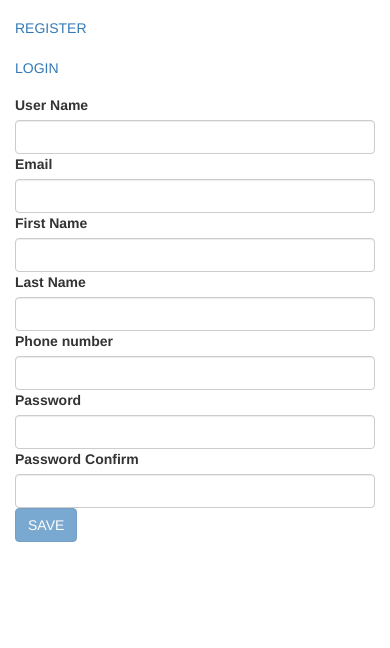
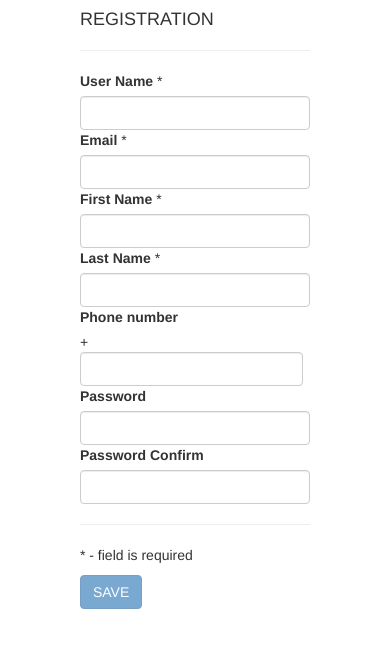
Before and after one commit to sigitamo/projektas-tlsfts, an Angular app: page /registration in a window 390 px wide. Shown: the top 648 px of the page. Built offline with nearby package versions, Linux system fonts and the light colour scheme.

Commit message:
phone validators email validators maxLength45

```diff
--- a/src/app/app-routing.module.ts
+++ b/src/app/app-routing.module.ts
@@ -5,8 +5,11 @@ import { AppComponent } from './app.component';
 import { RegistrationComponent } from './registration/registration.component';
 import { LoginComponent } from './login/login.component';
 import { MapComponent } from './map/map.component';
+import { HomeComponent } from './home/home.component';
+
 const appRoutes: Routes = [
-    {path: '', component: AppComponent},
+    {path: '', redirectTo: '/home', pathMatch: 'full'},
+    {path: 'home', component: HomeComponent},
     {path: 'registration', component: RegistrationComponent},
     {path: 'login', component: LoginComponent},
     {path: 'map', component: MapComponent}
--- a/src/app/app.component.html
+++ b/src/app/app.component.html
@@ -1,16 +1,8 @@
 <div class="container">
   <div class="row">
     <div class="col-md-12">
-      <ul class="nav navbar-nav">
-        <li>
-          <a routerLink="/registration" style="cursor:pointer;" routerLinkActive="active">REGISTER</a>
-        </li>
+      <router-outlet></router-outlet>
+    </div>
+  </div>
 
-        <li>
-          <a routerLink="/login" style="cursor:pointer;" routerLinkActive="active">LOGIN</a>
-        </li>
-      </ul>
-      </div>
-  </div>
-  <router-outlet></router-outlet>
 </div>
--- a/src/app/app.component.ts
+++ b/src/app/app.component.ts
@@ -9,14 +9,4 @@ import { HttpClient } from '@angular/common/http';
 })
 export class AppComponent {
   title = 'app';
-
-
-
-  constructor(private router: Router,
-  private httpClient: HttpClient) {}
-
-
-  // onRegistration() {
-  //   this.router.navigate(['/registration'])
-  // }
 }
--- a/src/app/app.module.ts
+++ b/src/app/app.module.ts
@@ -10,13 +10,15 @@ import { LoginComponent } from './login/login.component';
 import {HTTP_INTERCEPTORS} from '@angular/common/http';
 import {LoggingInterceptor} from './logging-interceptor';
 import { MapComponent } from './map/map.component';
+import { HomeComponent } from './home/home.component';
 
 @NgModule({
   declarations: [
     AppComponent,
     RegistrationComponent,
     LoginComponent,
-    MapComponent
+    MapComponent,
+    HomeComponent,
   ],
   imports: [
     BrowserModule,
--- /dev/null
+++ b/src/app/home/home.component.html
@@ -0,0 +1,9 @@
+<ul class="nav navbar-nav">
+  <li>
+    <a routerLink="/registration" style="cursor:pointer;" routerLinkActive="active">REGISTER</a>
+  </li>
+
+  <li>
+    <a routerLink="/login" style="cursor:pointer;" routerLinkActive="active">LOGIN</a>
+  </li>
+</ul>
--- /dev/null
+++ b/src/app/home/home.component.ts
@@ -0,0 +1,15 @@
+import { Component, OnInit } from '@angular/core';
+
+@Component({
+  selector: 'app-home',
+  templateUrl: './home.component.html',
+  styleUrls: ['./home.component.css']
+})
+export class HomeComponent implements OnInit {
+
+  constructor() { }
+
+  ngOnInit() {
+  }
+
+}
--- a/src/app/login/login.component.html
+++ b/src/app/login/login.component.html
@@ -1,5 +1,9 @@
 <div class="row">
   <div class="col-md-12 col-xs-12">
+
+    <h4>SignIn</h4>
+    <hr>
+
     <form (ngSubmit)="onLogin(f)" #f="ngForm">
       <label for="username">User Name</label>
       <input
@@ -10,6 +14,7 @@
         name="username"
         #username=ngModel
         required>
+
       <label for="password">Password</label>
       <input
         type="password"
@@ -23,7 +28,6 @@
         minlength="6">
 
       <button class="btn btn-primary" type="submit" [disabled]="!f.valid">SAVE</button>
-
     </form>
   </div>
 </div>
--- a/src/app/login/login.component.ts
+++ b/src/app/login/login.component.ts
@@ -20,6 +20,7 @@ export class LoginComponent implements OnInit {
   loginUser() {
     this.router.navigate(['/map'])
   }
+
   onLogin(form: NgForm) {
     console.log('SUBMIT');
 
--- a/src/app/registration/registration.component.css
+++ b/src/app/registration/registration.component.css
@@ -1,3 +1,10 @@
 input.ng-invalid.ng-touched {
     border: 1px solid red;
 }
+.tel {
+    display: inline-block;
+}
+#phonenumber{
+    width: 97%;
+    display: inline-block;
+}
--- a/src/app/registration/registration.component.html
+++ b/src/app/registration/registration.component.html
@@ -1,87 +1,108 @@
 <div class="row">
-  <div class="col-md-12 col-xs-12">
+  <div class="col-md-8 col-xs-8 col-md-offset-2 col-xs-offset-2">
+
+    <h4>REGISTRATION</h4>
+    <hr>
+
     <form (ngSubmit)="onRegistered(f)" #f="ngForm">
       <label for="username">User Name</label>
-      <input
+      *<input
         type="text"
         id="username"
+        minlength="3"
+        maxlength="45"
         class="form-control"
         ngModel
         username
         name="username"
         #username=ngModel
-        required>
-        <span
-        *ngIf="!username.valid && username.touched"
-        class="help-block">
-            This field is required
-        </span>
+        >
+
         <label for="email">Email</label>
-        <input
+        *<input
         type="email"
         class="form-control"
         id="email"
         email
+        maxlength="45"
         ngModel
         name="email"
-        required>
+        #email=ngModel
+        required
+        pattern="^[a-zA-Z0-9_\-.]+@[a-zA-Z0-9\-]+\.[a-zA-Z0-9\-.]+$">
+
       <label for="firstname">First Name</label>
-      <input
+      *<input
         type="text"
         id="firstname"
         class="form-control"
+        minlength="3"
+        maxlength="45"
         ngModel
-        name="firstname">
+        name="firstname"
+        pattern="[a-zA-Z ]*">
+
       <label for="lastname">Last Name</label>
-      <input
+      *<input
         type="text"
         id="lastname"
         class="form-control"
+        minlength="3"
+        maxlength="45"
         ngModel
-        name="lastname">
+        name="lastname"
+        pattern="[a-zA-Z ]*">
+
       <label for="phonenumber">Phone number</label>
-      <input
-        type="text"
-        minlength="8"
+      <div>
+        <span class="tel">+</span>
+        <input
+        type="phone"
+        minlength="9"
         maxlength="14"
         id="phonenumber"
         class="form-control"
         ngModel
         name="phonenumber"
         required
-        #phonenumber=ngModel>
-        <span
-        *ngIf="!phonenumber.valid && phonenumber.touched"
-        class="help-block">
-            This field is required
-        </span>
+        #phonenumber=ngModel
+        pattern="[0-9() ]{11,}$">
+      </div>
+
       <label for="password">Password</label>
       <input
         type="password"
         id="password"
         class="form-control"
+        minlength="6"
+        maxlength="45"
         ngModel
         password
         name="password"
         #password=ngModel
         required
-        minlength="6">
+        >
+
       <label for="passwordConfirm">Password Confirm</label>
       <input
           type="password"
           id="passwordConfirm"
           class="form-control"
+          minlength="6"
+          maxlength="45"
           ngModel
           passwordConfirm
           name="passwordConfirm"
           #passwordConfirm=ngModel
           required
-          minlength="6">
+          >
           <span
-          *ngIf="!password.value === passwordConfirm.value"
+          *ngIf="password.value != passwordConfirm.value"
           class="help-block">
-              mismatch
+            Re enter the password
           </span>
+          <hr>
+          <p>* - field is required</p>
       <button class="btn btn-primary" type="submit" [disabled]="!f.valid">SAVE</button>
 
     </form>
--- a/src/app/registration/registration.component.ts
+++ b/src/app/registration/registration.component.ts
@@ -1,29 +1,27 @@
-import { Component, OnInit } from '@angular/core';
+import { Component } from '@angular/core';
 import { NgForm, FormGroup, Validators, FormControl, EmailValidator } from '@angular/forms';
 import { HttpClient, HttpParams, HttpHeaders } from '@angular/common/http';
+
+
 
 @Component({
   selector: 'app-registration',
   templateUrl: './registration.component.html',
   styleUrls: ['./registration.component.css']
 })
-export class RegistrationComponent implements OnInit {
 
-
+export class RegistrationComponent {
   constructor(private httpClient: HttpClient) { }
 
-  ngOnInit() {
-
-  }
 
   onRegistered(form: NgForm) {
     console.log('SUBMIT');
     const formUser = new FormGroup({
-      username: new FormControl(form.value.username, Validators.minLength(3)),
+      username: new FormControl(form.value.username, [Validators.required, Validators.minLength(3)]),
       firstname: new FormControl (form.value.firstname, Validators.minLength(3)),
       lastname: new FormControl(form.value.lastname, Validators.minLength(3)),
       phonenumber: new FormControl(form.value.phonenumber, Validators.minLength(8)),
-      email: new FormControl(form.value.email, Validators.email),
+      email: new FormControl(form.value.email, [Validators.required,Validators.email]),
       password: new FormControl(form.value.password, Validators.minLength(6)),
       passwordConfirm: new FormControl(form.value.passwordConfirm, Validators.minLength(6))
     }, passwordMatchValidator);
@@ -51,29 +49,7 @@ export class RegistrationComponent implements OnInit {
       JSON.stringify(formData), {responseType: 'text'})
       .subscribe()
 
-      // .toPromise()
-      // .then( response => response.json().data as formData[])
-      // .catch(this.handleError);
+  }
 
 
-
-
-    // var messageUser = new Promise(
-    //   (resolve, reject) => {
-    //     resolve('succes');
-    //   });
-
-    //   messageUser.then( value => {
-    //     console.log(value);
-    //   })
-    // form.reset();
-  }
-
-  // postUsers(): Promise<formData> {
-  //   return this.httpClient.post('http://localhost:8080/users)
-  //   .toPromise()
-  //     .then( response => response.json().data as formData[])
-  //     .catch(this.handleError);
-  // }
-
 }
```
Also changed, not shown: src/app/home/home.component.css (added).
